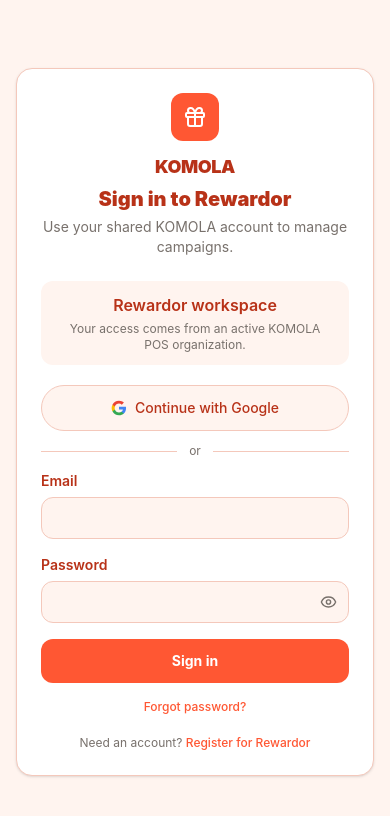
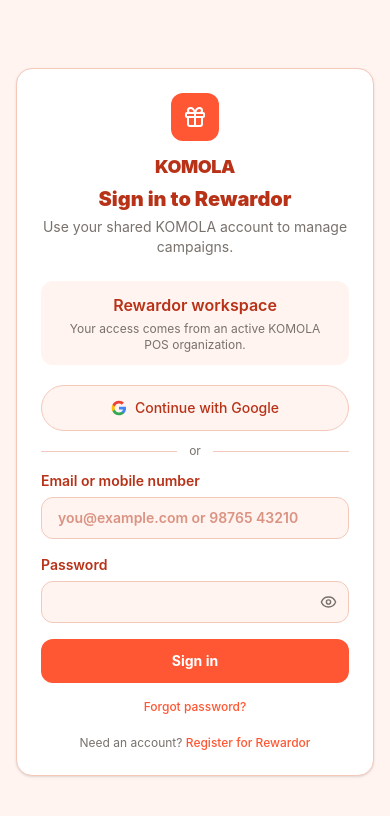
Before and after one commit to FR3SHU-repos/komola-rewardor, a Next.js app: page /login in a window 390 px wide. Shown: the top 816 px of the page. Built offline with nearby package versions, Linux system fonts and the light colour scheme; no server answers.

Commit message:
feat(auth): allow email or mobile sign-in

```diff
--- a/app/login/page.tsx
+++ b/app/login/page.tsx
@@ -5,6 +5,7 @@
 import { useRouter, useSearchParams } from "next/navigation";
 import { Eye, EyeOff, Gift, Loader2 } from "lucide-react";
 import { createAuthBrowserClient } from "@/shared/lib/supabase/auth-client";
+import { normalizeAuthIdentifier } from "@/shared/lib/auth/identifier";
 
 function safeNext(value: string | null): string {
   return value && value.startsWith("/") && !value.startsWith("//") && !value.includes("://") ? value : "/";
@@ -17,7 +18,7 @@
 function LoginForm() {
   const router = useRouter();
   const params = useSearchParams();
-  const [email, setEmail] = useState("");
+  const [identifier, setIdentifier] = useState("");
   const [password, setPassword] = useState("");
   const [showPassword, setShowPassword] = useState(false);
   const [error, setError] = useState("");
@@ -29,10 +30,14 @@
     if (busy) return;
     setBusy(true);
     setError("");
-    const { error: authError } = await createAuthBrowserClient().auth.signInWithPassword({ email: email.trim().toLowerCase(), password });
+    const normalized = normalizeAuthIdentifier(identifier);
+    const credentials = normalized.kind === "phone"
+      ? { phone: normalized.value, password }
+      : { email: normalized.value, password };
+    const { error: authError } = await createAuthBrowserClient().auth.signInWithPassword(credentials);
     if (authError) {
       setBusy(false);
-      setError(/email not confirmed/i.test(authError.message) ? "Please verify your email first." : "Invalid email or password.");
+      setError(/email not confirmed/i.test(authError.message) ? "Please verify your email first." : "Invalid email/mobile number or password.");
       return;
     }
     router.replace(safeNext(params.get("next")));
@@ -59,7 +64,7 @@
       {params.get("error") === "auth_callback" ? <p role="alert" className="mb-3 rounded-lg bg-red-50 px-3 py-2 text-xs text-red-700">Sign-in could not be completed. Please try again.</p> : null}
       {googleEnabled() ? <><button type="button" onClick={() => void signInWithGoogle()} disabled={googleBusy} className="flex w-full items-center justify-center gap-2 rounded-full border border-border bg-surface py-3 text-sm font-medium text-foreground-heading transition hover:bg-surface-card disabled:opacity-60">{googleBusy ? <Loader2 className="h-4 w-4 animate-spin" /> : <GoogleGlyph />} {googleBusy ? "Connecting…" : "Continue with Google"}</button><div className="flex items-center gap-3 py-3"><span className="h-px flex-1 bg-border" /><span className="text-xs text-foreground-muted">or</span><span className="h-px flex-1 bg-border" /></div></> : null}
       <form onSubmit={submit} className="space-y-4">
-        <label className="block text-sm font-semibold text-foreground-heading">Email<input className="mt-1.5 w-full rounded-xl border border-border bg-surface px-4 py-2.5 text-sm text-foreground-heading outline-none transition focus:border-primary focus:ring-4 focus:ring-primary/10" type="email" autoComplete="username" value={email} onChange={(event) => setEmail(event.target.value)} required /></label>
+        <label className="block text-sm font-semibold text-foreground-heading">Email or mobile number<input className="mt-1.5 w-full rounded-xl border border-border bg-surface px-4 py-2.5 text-sm text-foreground-heading outline-none transition focus:border-primary focus:ring-4 focus:ring-primary/10" type="text" autoComplete="username" placeholder="you@example.com or 98765 43210" value={identifier} onChange={(event) => setIdentifier(event.target.value)} required /></label>
         <label className="block text-sm font-semibold text-foreground-heading">Password<div className="relative mt-1.5"><input className="w-full rounded-xl border border-border bg-surface px-4 py-2.5 pr-11 text-sm text-foreground-heading outline-none transition focus:border-primary focus:ring-4 focus:ring-primary/10" type={showPassword ? "text" : "password"} autoComplete="current-password" value={password} onChange={(event) => setPassword(event.target.value)} required /><button type="button" onClick={() => setShowPassword((value) => !value)} aria-label={showPassword ? "Hide password" : "Show password"} className="absolute right-3 top-1/2 -translate-y-1/2 rounded text-foreground-muted hover:text-foreground-heading">{showPassword ? <EyeOff size={17} /> : <Eye size={17} />}</button></div></label>
         {error ? <p role="alert" aria-live="polite" className="rounded-lg bg-red-50 px-3 py-2 text-sm text-red-700">{error}</p> : null}
         <button type="submit" disabled={busy} className="flex min-h-11 w-full items-center justify-center gap-2 rounded-xl bg-primary px-4 py-3 text-sm font-bold text-primary-foreground transition hover:bg-primary-hover disabled:opacity-60">{busy ? <Loader2 className="h-4 w-4 animate-spin" /> : null}{busy ? "Signing in…" : "Sign in"}</button>
--- /dev/null
+++ b/shared/lib/auth/identifier.ts
@@ -0,0 +1,18 @@
+function normalizeIndianMobile(value: string): string | null {
+  const compact = value.trim().replace(/[\s()-]/g, "");
+  const local = compact.startsWith("+91") ? compact.slice(3) : compact;
+  return /^[6-9]\d{9}$/.test(local) ? `+91${local}` : null;
+}
+
+export type AuthIdentifier =
+  | { kind: "email"; value: string }
+  | { kind: "phone"; value: string };
+
+/** Normalize the login identifier without exposing whether an account exists. */
+export function normalizeAuthIdentifier(value: string): AuthIdentifier {
+  const trimmed = value.trim();
+  const phone = normalizeIndianMobile(trimmed);
+  return phone
+    ? { kind: "phone", value: phone }
+    : { kind: "email", value: trimmed.toLowerCase() };
+}
```
Also changed, not shown: 1 other file (tests, documents, lock files or other folders).
